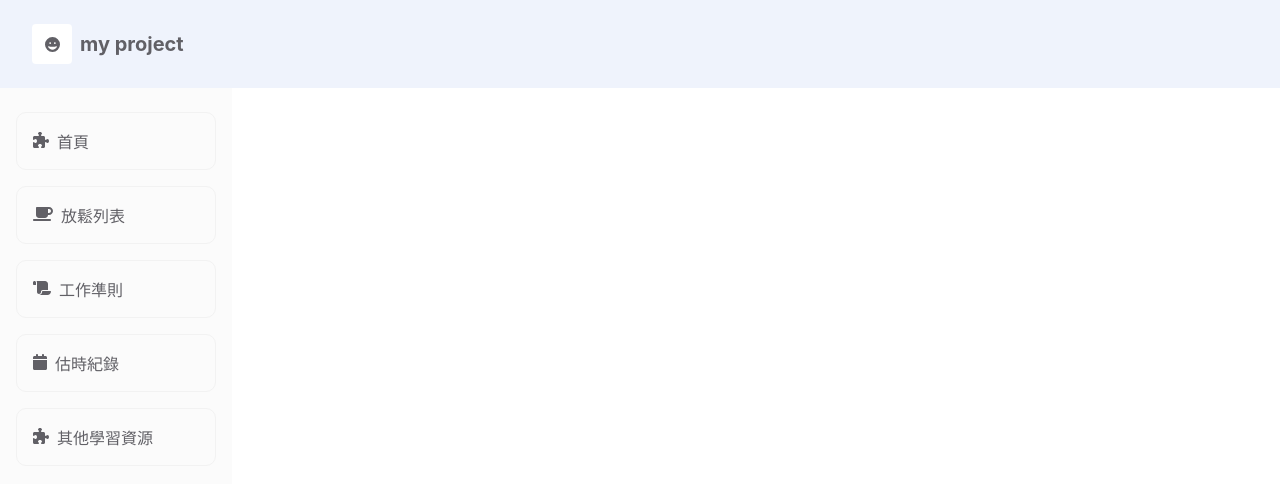
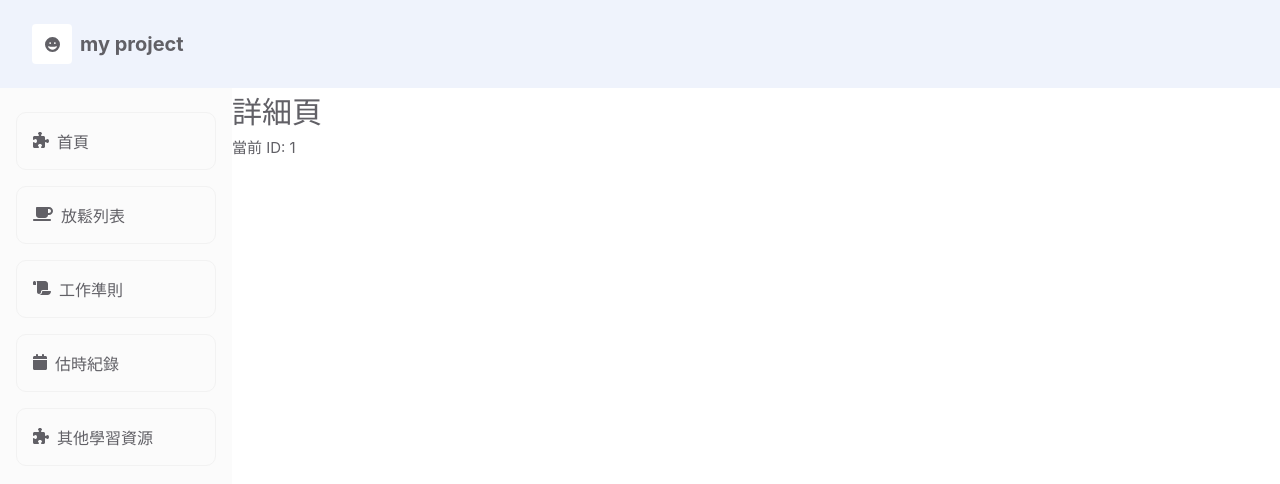
Before and after one commit to yuju0101/vue-project, a Vue app: page /estimate/1 in a window 1280 px wide. Shown: the top 484 px of the page. Built offline with nearby package versions, Linux system fonts and the light colour scheme.

Commit message:
建立estimate詳細頁動態路由

```diff
--- a/src/router/index.js
+++ b/src/router/index.js
@@ -25,7 +25,7 @@ const router = createRouter({
       component: () => import('../views/EstimateView.vue'),
     },
     {
-      path: '/estimate',
+      path: '/estimate/:id',
       name: 'EstimateDetailView',
       component: () => import('../views/detailPages/EstimateDetailView.vue'),
     },
--- a/src/views/EstimateView.vue
+++ b/src/views/EstimateView.vue
@@ -14,8 +14,15 @@
       </template>
       <template #link="{ row }">
         <div class="btn-wrap">
-          <!-- @click="goToLink" -->
-          <FilledButton :icon="['fas', 'arrow-right']">前往</FilledButton>
+          <!-- 透過 router 來連結詳細頁 -->
+          <router-link :to="{ name: 'EstimateDetailView', params: { id: row.id } }">
+            <FilledButton :icon="['fas', 'arrow-right']"> 前往 </FilledButton>
+          </router-link>
+
+          <!-- 透過 click事件 來連結詳細頁 -->
+          <!-- <FilledButton :icon="['fas', 'arrow-right']" @click="goToDetail(row.id)">
+            前往
+          </FilledButton> -->
         </div>
       </template>
     </Table>
@@ -23,11 +30,21 @@
 </template>
 
 <script setup>
-import { onMounted, ref } from 'vue'
+import { onMounted, ref, computed, watch } from 'vue'
 import Title from '@/components/Title.vue'
 import IconBlock from '@/components/atoms/IconBlock.vue'
 import Table from '@/components/atoms/Table.vue'
 import FilledButton from '@/components/atoms/FilledButton.vue'
+
+// 定義 router
+import { useRoute } from 'vue-router'
+const route = useRoute()
+// 使用 computed 確保 paramsId 是響應式的
+const paramsId = computed(() => route.params.id)
+// 監聽 id 變化，重新請求資料
+watch(paramsId, (newId) => {
+  console.log('ID 變更為:', newId)
+})
 
 const tableHeaders = [
   {
@@ -121,10 +138,6 @@ const tableData = [
   },
 ]
 
-const fetchOriginData = () => {
-  newProducts.value.push(...products)
-}
-
 const statusCheck = (status) => {
   if (status) {
     if (status === '已完成') {
@@ -147,9 +160,16 @@ const reactiveTimeCheck = (estimateTime, reactiveTime) => {
   }
 }
 
-onMounted(() => {
-  fetchOriginData()
-})
+const goToLink = (row) => {
+  console.log('前往連結:', row.link)
+}
+
+const goToDetail = (id) => {
+  router.push({ name: 'EstimateDetailView', params: { id } })
+  console.log('前往詳細頁:', id)
+}
+
+onMounted(() => {})
 </script>
 <style scope lang="scss">
 .table-wrap {
--- a/src/views/detailPages/EstimateDetailView.vue
+++ b/src/views/detailPages/EstimateDetailView.vue
@@ -1,7 +1,14 @@
+<template>
+  <div>
+    <h1>詳細頁</h1>
+    <p>當前 ID: {{ paramsId }}</p>
+  </div>
+</template>
+
 <script setup>
-import TheWelcome from '../components/TheWelcome.vue'
+import { useRoute } from 'vue-router'
+import { computed } from 'vue'
+
+const route = useRoute()
+const paramsId = computed(() => route.params.id)
 </script>
-
-<template>
-  <main>detailllllll</main>
-</template>
```
